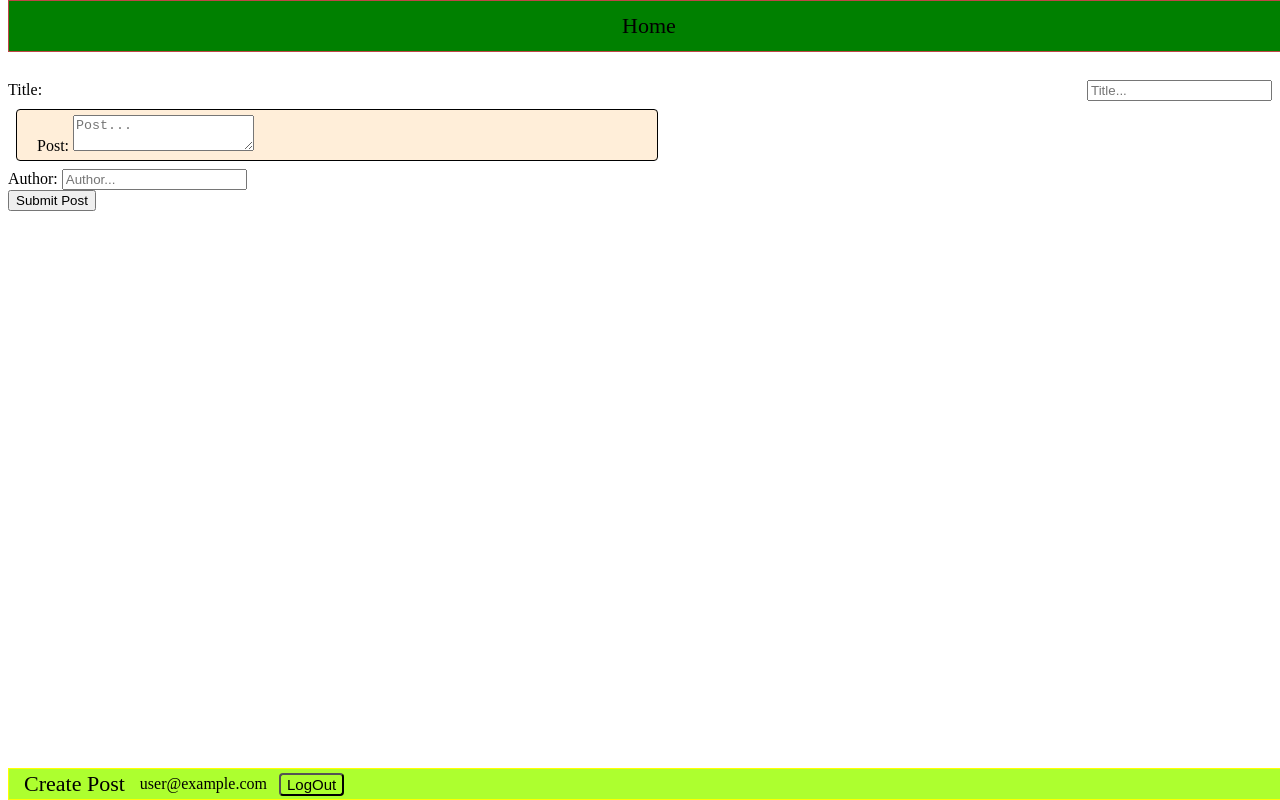
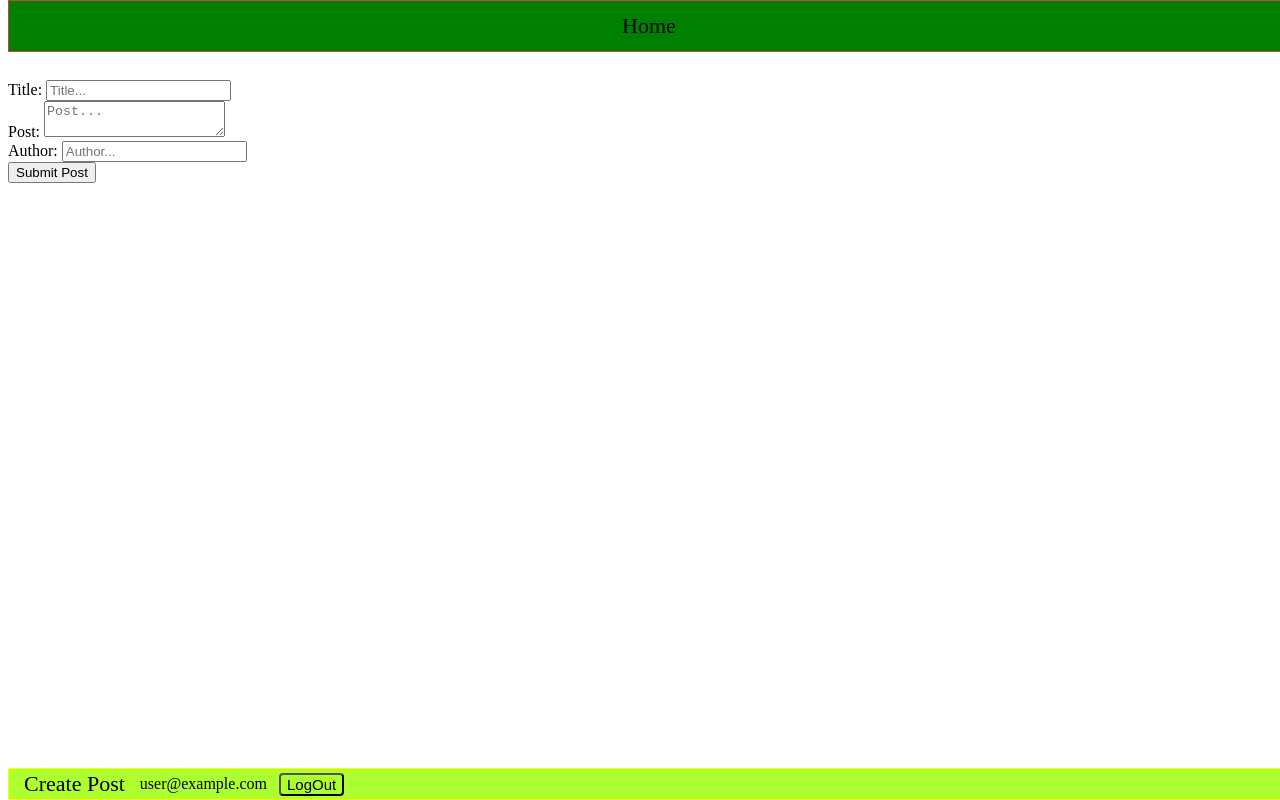
Before and after one commit to prashanthk02/shy-blog, a React (Create React App) app: page /createpost in a window 1280 px wide. Built offline with nearby package versions, Linux system fonts and the light colour scheme; no server answers; sample sign-in values are in the browser's storage.

Commit message:
change classname

```diff
--- a/src/pages/CreatePost.js
+++ b/src/pages/CreatePost.js
@@ -26,7 +26,7 @@ function CreatePost({ isAuth }) {
     <div className="cpPage">
       <div className="cpContainer">
         <h1>Create a Post</h1>
-        <div className="title">
+        <div className="titleText">
           <label>Title: </label>
           <input
             placeholder="Title..."
@@ -35,7 +35,7 @@ function CreatePost({ isAuth }) {
             }}
           />
         </div>
-        <div className="post">
+        <div className="postText">
           <label>Post: </label>
           <textarea
             placeholder="Post..."
@@ -44,7 +44,7 @@ function CreatePost({ isAuth }) {
             }}
           />
         </div>
-        <div className="author">
+        <div className="authorText">
           <label>Author: </label>
           <input
             placeholder="Author..."
```
